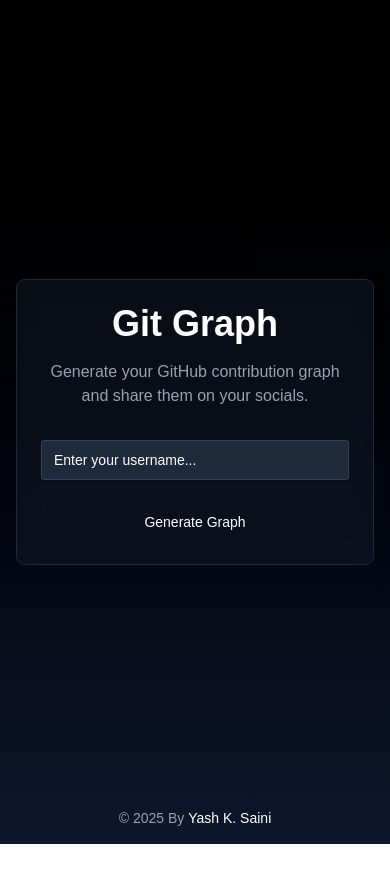
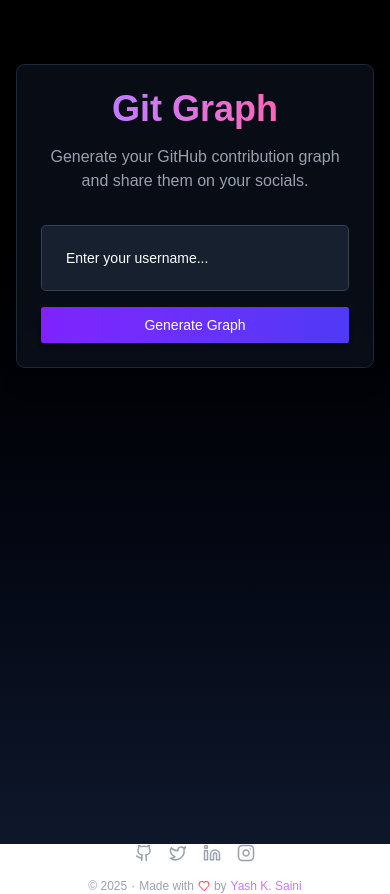
Before and after one commit to yashksaini-coder/git-graph, a Next.js app: page / in a window 390 px wide. Before the commit the page ends 844 px from the top, so only its background shows below. Built offline with nearby package versions, Linux system fonts and the light colour scheme; a web font is replaced by a local one.

Commit message:
Add Footer component with social media links and enhance page layout with improved styling and responsiveness

```diff
--- a/src/app/page.tsx
+++ b/src/app/page.tsx
@@ -1,11 +1,11 @@
 'use client';
 
 import { useState } from 'react';
-import { Github } from 'lucide-react';
 import { Button } from '@/components/ui/button';
 import { helloAction } from '@/actions/hello-action';
 import { toast } from "sonner"
 import { Input } from "@/components/ui/input";
+import { Footer } from '@/components/footer';
 
 export default function Home() {
   const [name, setName] = useState('');
@@ -37,39 +37,37 @@ export default function Home() {
   };
 
   return (
-    <div className="flex flex-col items-center justify-center min-h-screen bg-gradient-to-b from-black to-slate-900 text-white px-4">
-      <div className="w-full max-w-md space-y-8 p-6 rounded-xl bg-gray-900/50 backdrop-blur-sm border border-gray-800 shadow-xl">
+    <div className="flex flex-col items-center justify-between min-h-screen bg-gradient-to-b from-black to-slate-900 text-white px-4 py-8">
+      <div className="w-full max-w-lg space-y-8 p-6 sm:p-8 rounded-xl bg-gray-900/50 backdrop-blur-sm border border-gray-800 shadow-xl transition-all duration-300 hover:shadow-2xl mt-8 sm:mt-0">
         <div className="flex flex-col items-center">
-          <h1 className="text-4xl md:text-5xl font-bold text-center">
+          <h1 className="text-4xl md:text-5xl font-bold text-center bg-clip-text text-transparent bg-gradient-to-r from-purple-400 to-pink-400">
             Git Graph
           </h1>
-          <p className="text-gray-400 text-center mt-4">
+          <p className="text-gray-400 text-center mt-4 max-w-md">
             Generate your GitHub contribution graph and share them on your socials.
           </p>
         </div>
 
-        <form onSubmit={handleSubmit} className="space-y-4">
-          <div className="space-y-2">
+        <form onSubmit={handleSubmit} className="space-y-4 sm:space-y-6">
+          <div className="card-container bg-gray-800/70 p-3 sm:p-4 rounded-lg border border-gray-700">
             <Input
               id="name"
               type="text"
               placeholder="Enter your username..."
               value={name}
               onChange={(e) => setName(e.target.value)}
-              className="w-full bg-gray-800 border-gray-700 focus:ring-2 focus:ring-blue-500 focus:border-transparent"
+              className="w-full bg-transparent border-none focus:ring-1 focus:ring-purple-500 placeholder-gray-500 text-sm sm:text-base"
             />
           </div>
 
-          <div className="flex justify-end pt-2">
           <Button
             type="submit"
             disabled={isSubmitting}
             variant="default"
-              className="w-full hover:bg-violet-700 text-white transition-all duration-200"
+            className="w-full hover:bg-violet-700 text-white transition-all duration-200 rounded-md py-2 font-medium shadow-md bg-gradient-to-r from-violet-600 to-indigo-600"
           >
             {isSubmitting ? "Processing..." : "Generate Graph"}
           </Button>
-          </div>
         </form>
       </div>
     </div>
--- a/src/components/footer.tsx
+++ b/src/components/footer.tsx
@@ -1,12 +1,58 @@
-import { Button } from '@/components/ui/button';
+import { Github, Twitter, Linkedin, Instagram, Heart } from 'lucide-react';
 
 export const Footer = () => {
   return (
-    <footer className="absolute bottom-2 w-full text-center text-sm text-gray-400" suppressHydrationWarning={true}>
-      © {new Date().getFullYear()} By{' '}
-      <Button variant="link" className="p-0 text-white">
-        <a href="https://github.com/yashksaini-coder" target='_blank' className='hover:bg-violet-600 hover:text-black rounded-none'>Yash K. Saini</a>
-      </Button>
+    <footer className="w-full text-center text-sm" suppressHydrationWarning={true}>
+      <div className="flex flex-col items-center gap-4">
+        <div className="flex items-center justify-center gap-4">
+          <a
+            href="https://github.com/yashksaini-coder"
+            target="_blank"
+            rel="noopener noreferrer"
+            className="text-gray-400 hover:text-white transition-colors"
+          >
+            <Github size={18} />
+          </a>
+          <a
+            href="#"
+            target="_blank"
+            rel="noopener noreferrer"
+            className="text-gray-400 hover:text-blue-400 transition-colors"
+          >
+            <Twitter size={18} />
+          </a>
+          <a
+            href="#"
+            target="_blank"
+            rel="noopener noreferrer"
+            className="text-gray-400 hover:text-blue-500 transition-colors"
+          >
+            <Linkedin size={18} />
+          </a>
+          <a
+            href="#"
+            target="_blank"
+            rel="noopener noreferrer"
+            className="text-gray-400 hover:text-pink-500 transition-colors"
+          >
+            <Instagram size={18} />
+          </a>
+        </div>
+        <div className="flex items-center text-gray-400 text-xs sm:text-sm">
+          <span>© {new Date().getFullYear()}</span>
+          <span className="mx-1">·</span>
+          <span className="flex items-center">
+            Made with <Heart size={12} className="text-red-500 mx-1" /> by
+            <a
+              href="https://github.com/yashksaini-coder"
+              target="_blank"
+              className="text-purple-400 hover:text-white ml-1 hover:underline font-medium"
+            >
+              Yash K. Saini
+            </a>
+          </span>
+        </div>
+      </div>
     </footer>
   );
 };
```
Lines whose indentation alone changed are shown as unchanged.
